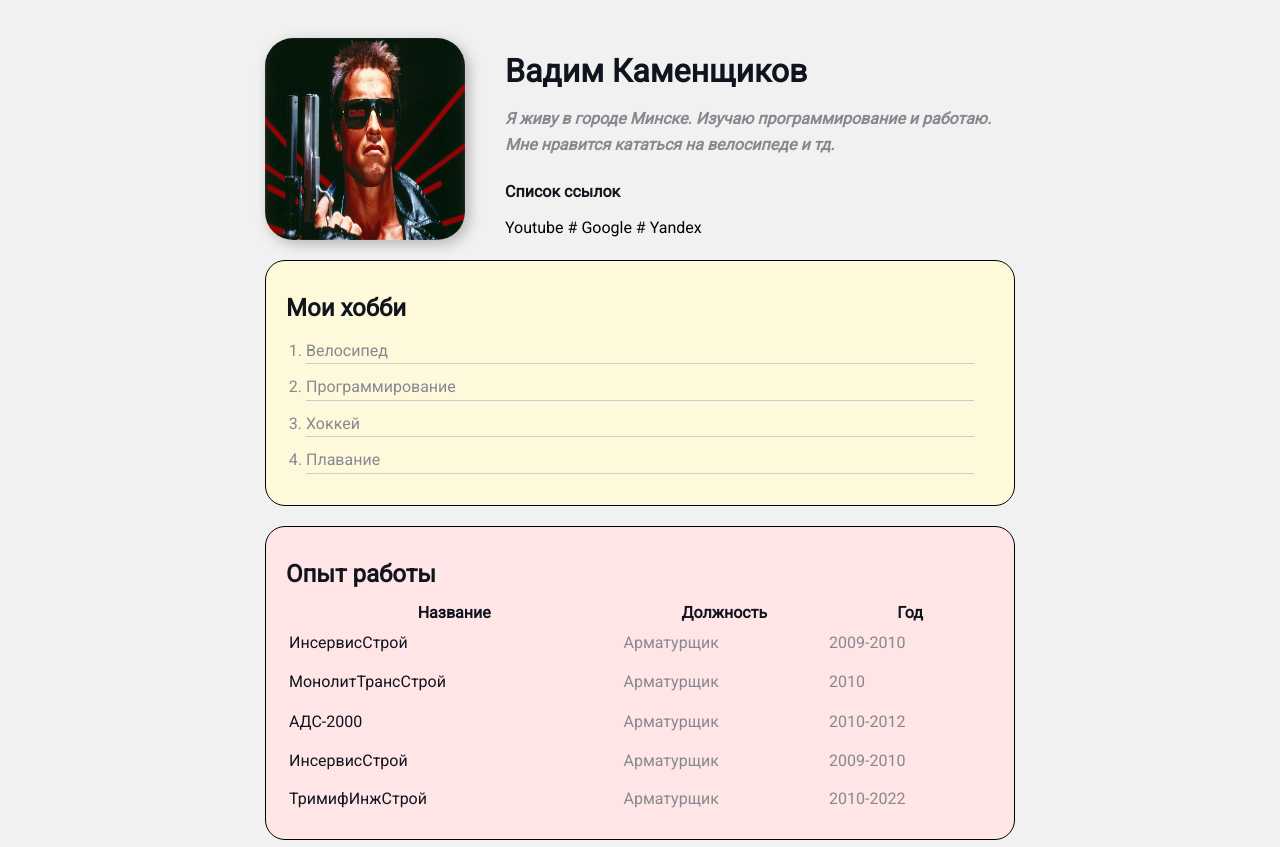
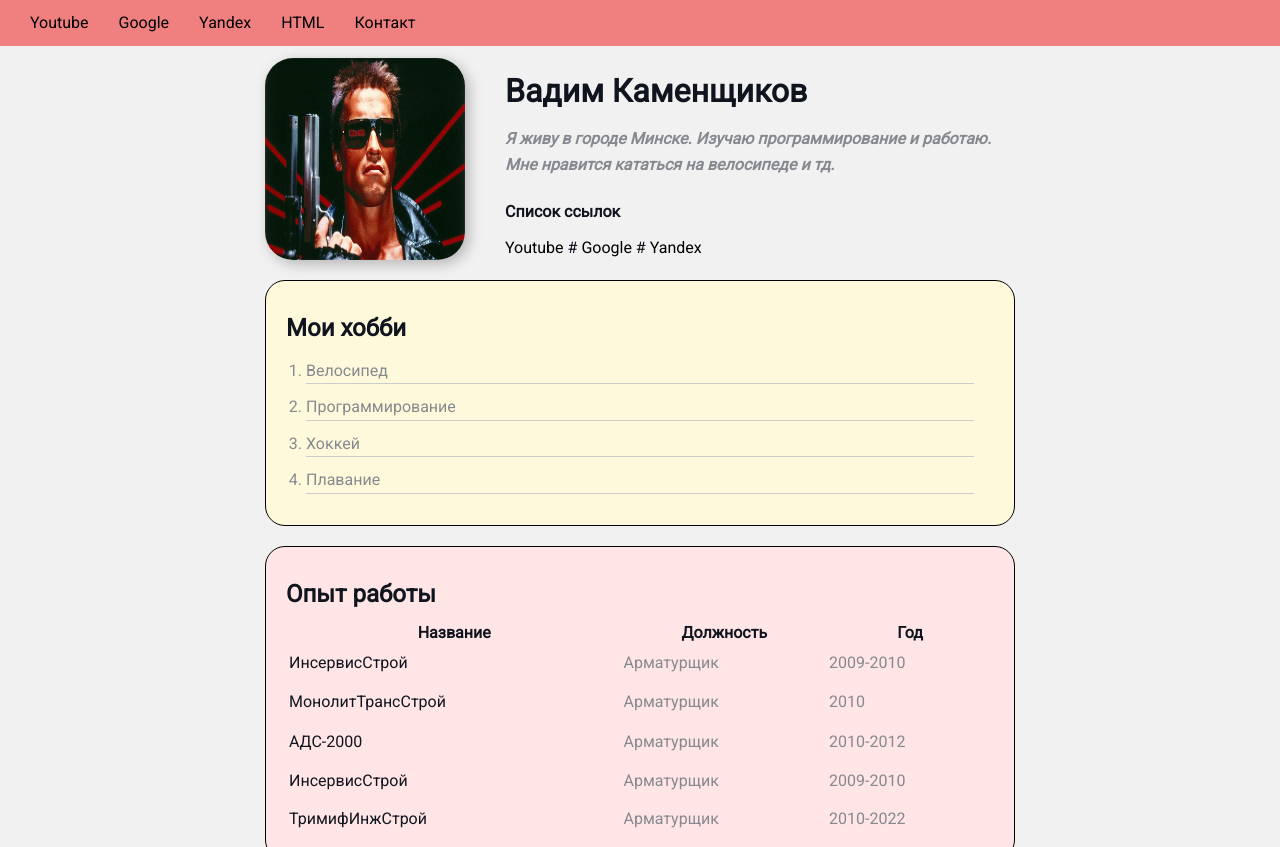
Before and after one commit to Volotomon/resume, a plain HTML site: page index.html in a window 1280 px wide. Shown: the top 847 px of the page. Drawn offline with Linux system fonts and the light colour scheme.

Commit message:
navigation

```diff
--- a/index.html
+++ b/index.html
@@ -19,6 +19,17 @@
 <body>
 
     <div class="conteiner">
+
+        <nav class="navbar">
+            <ul>
+                <li><a href="https://youtube.com">Youtube</a></li>
+                <li><a href="https://google.com">Google</a></li>
+                <li><a href="https://yandex.ru">Yandex</a></li>
+                <li><a href="https://developer.mozilla.org/ru/docs/Learn/HTML">HTML</a></li>
+                <li><a href="#conect">Контакт</a></li>
+            </ul>
+        </nav>
+
         <div class="info">
             <img src="avatar1.jpg" alt="it" class="avatar">
             <div class="info-text">
@@ -85,7 +96,7 @@
 
 
         <form action="/" class="form">
-            <h2>Связаться со мной</h2>
+            <h2 id="conect">Связаться со мной</h2>
 
             <div class="form-row">
                 <div class="form-group">
--- a/styles.css
+++ b/styles.css
@@ -6,6 +6,38 @@ body {
     line-height: 1.6em;
     background: #f1f1f1;
     color: #0f141e;
+}
+
+.navbar {
+    position: fixed;
+    top: 0;
+    left: 0;
+    right: 0;
+    z-index: 2;
+    background: lightcoral;
+    /* padding: 10px 20px; */
+    margin-bottom: 10px;
+}
+
+.navbar ul {
+    list-style: none;
+    margin: 0;
+    padding: 0;
+    display: flex;
+    padding: 0 20px;
+}
+
+.navbar ul li {
+    margin-right: 10px;
+    padding: 10px;
+}
+
+.navbar ul li:hover {
+    background: #ea6767;
+}
+
+.navbar ul li:last-child {
+    margin-right: 0;
 }
 
 a {
@@ -28,7 +60,7 @@ a:visited {
 .conteiner {
     max-width: 750px;
     margin: auto;
-    padding-top: 30px;
+    padding-top: 50px;
 }
 
 .avatar {
@@ -150,6 +182,19 @@ a:visited {
     }
 }
 
+@media (max-width: 742px) {
+    .navbar {
+        /* display: block; */
+    }
+
+    .navbar ul li {
+        width: 100%;
+        margin-right: 0;
+        margin-bottom: 10px;
+        font-size: 12px;
+    }
+}
+
 .form-group label {
     display: block;
     font-size: 14px;
```
